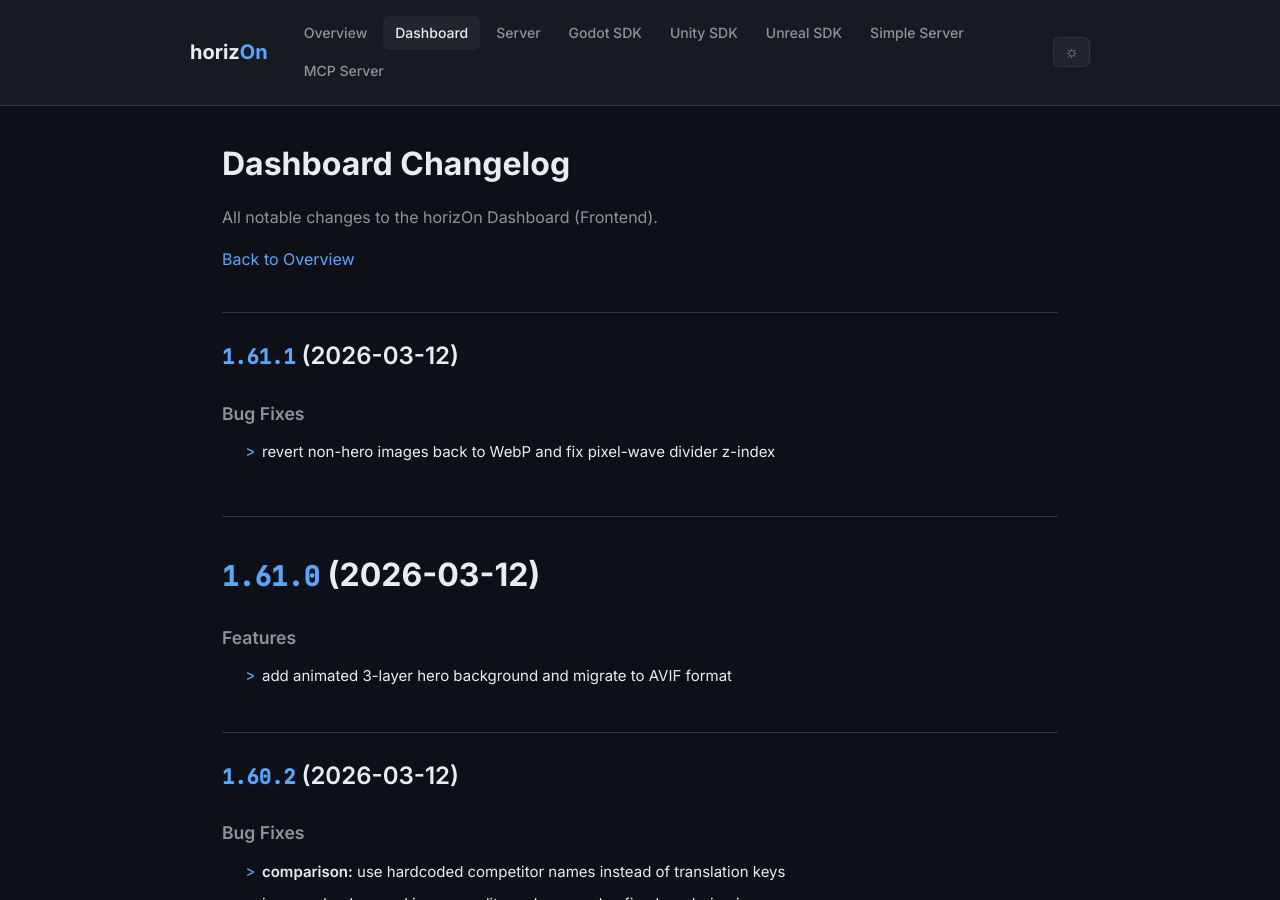
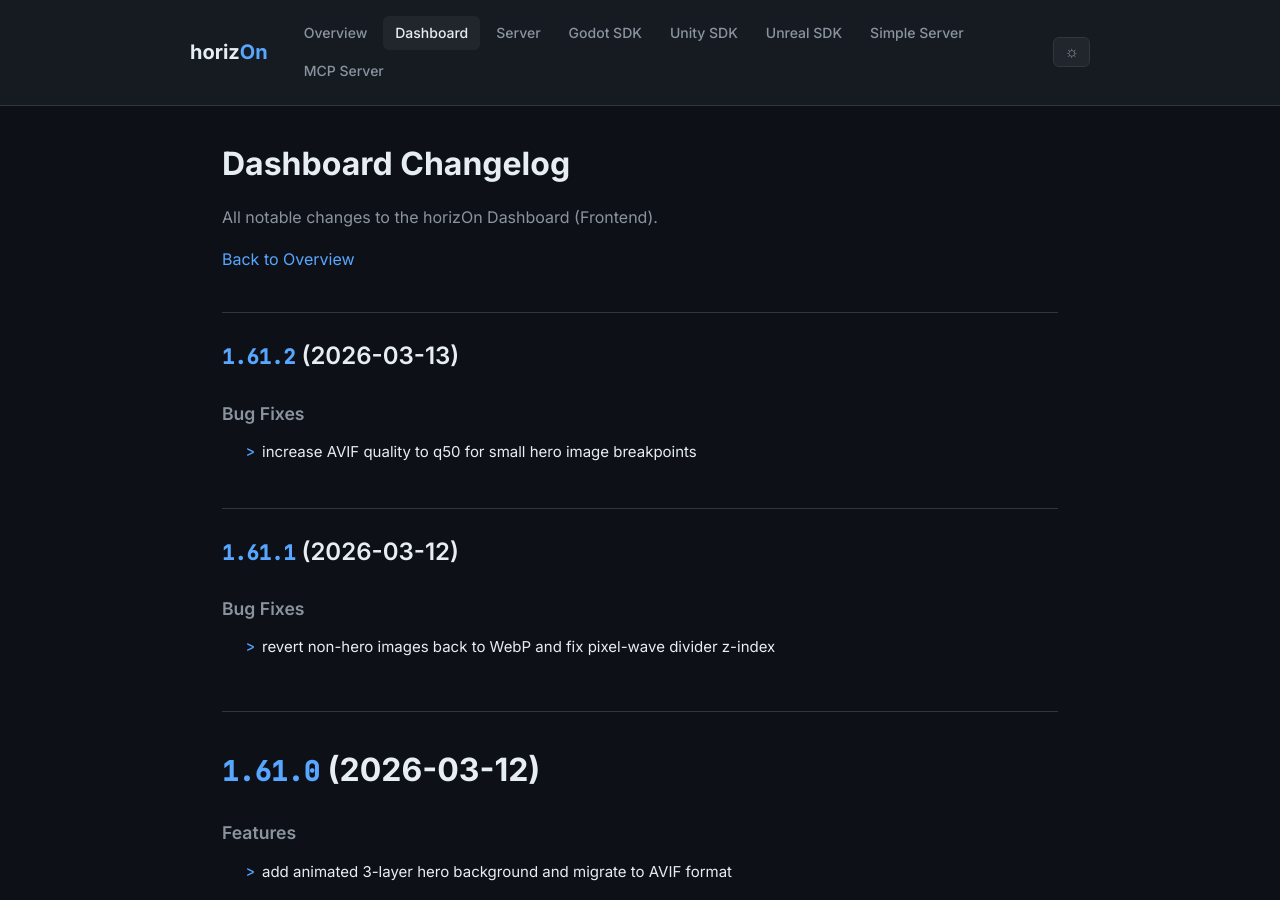
Before and after one commit to ProjectMakersDE/horizOn-Changelog, a Jekyll site: the page built from dashboard-changelog.md, in a window 1280 px wide and 900 px high. Built offline with Jekyll 4.4.1, drawn with Linux system fonts in a browser that asks for light colours.

Commit message:
chore: sync changelogs [skip ci]

```diff
--- a/dashboard-changelog.md
+++ b/dashboard-changelog.md
@@ -8,6 +8,13 @@ title: Dashboard Changelog
 All notable changes to the horizOn Dashboard (Frontend).
 
 [Back to Overview](.)
+
+## [1.61.2](https://github.com/ProjectMakersDE/horizOn-Dashboard/compare/v1.61.1...v1.61.2) (2026-03-13)
+
+
+### Bug Fixes
+
+* increase AVIF quality to q50 for small hero image breakpoints ([4446c6b](https://github.com/ProjectMakersDE/horizOn-Dashboard/commit/4446c6bb0754a788387cf689c557f3f2bab58813))
 
 ## [1.61.1](https://github.com/ProjectMakersDE/horizOn-Dashboard/compare/v1.61.0...v1.61.1) (2026-03-12)
 
```
Also changed, not shown: index.md (+1 -1 lines).
